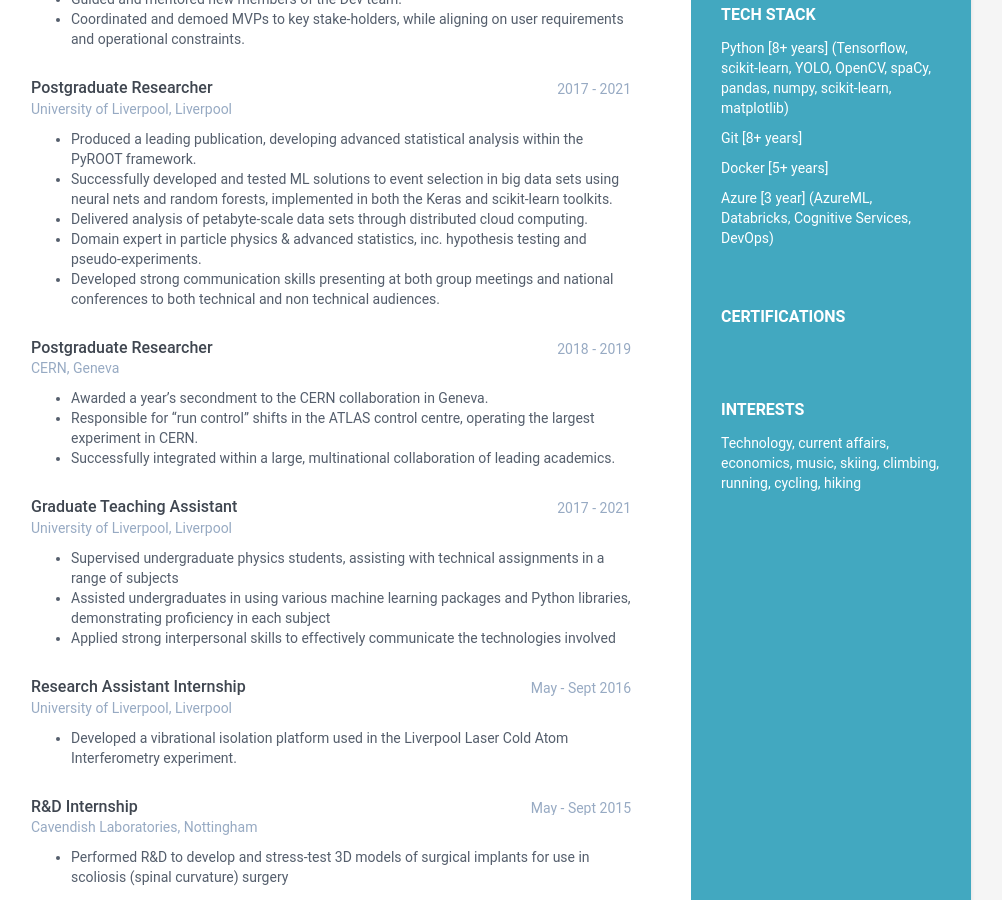
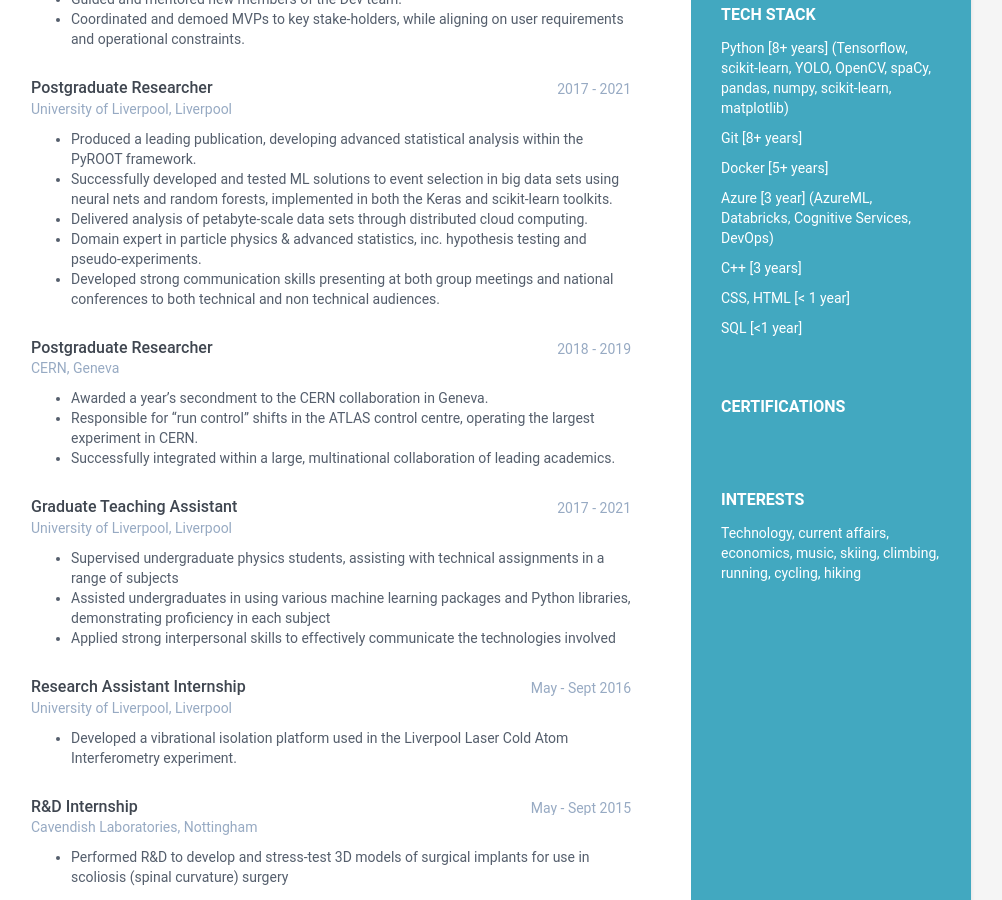
Before and after one commit to AEJaspan/my-cv, a Jekyll site: the page built from index.html, in a window 1280 px wide and 900 px high, scrolled down 958 px. Shown: the whole window, without its empty margins (169-1171 px from the left). Built offline with Jekyll 4.4.1, drawn with Linux system fonts in a browser that asks for light colours; a script that is not in the unit is left out.

Commit message:
Adding CSS, HTML

```diff
--- a/_data/data.yml
+++ b/_data/data.yml
@@ -41,6 +41,17 @@ sidebar:
 
     - item: Azure [3 year] (AzureML, Databricks, Cognitive Services, DevOps)
       link:
+
+    - item: C++ [3 years]
+      link:
+
+    - item: CSS, HTML [< 1 year]
+      link:
+
+    - item: SQL [<1 year]
+      link:
+
+
 
     # - item: Keras [2+ years]
     #   link:
```
